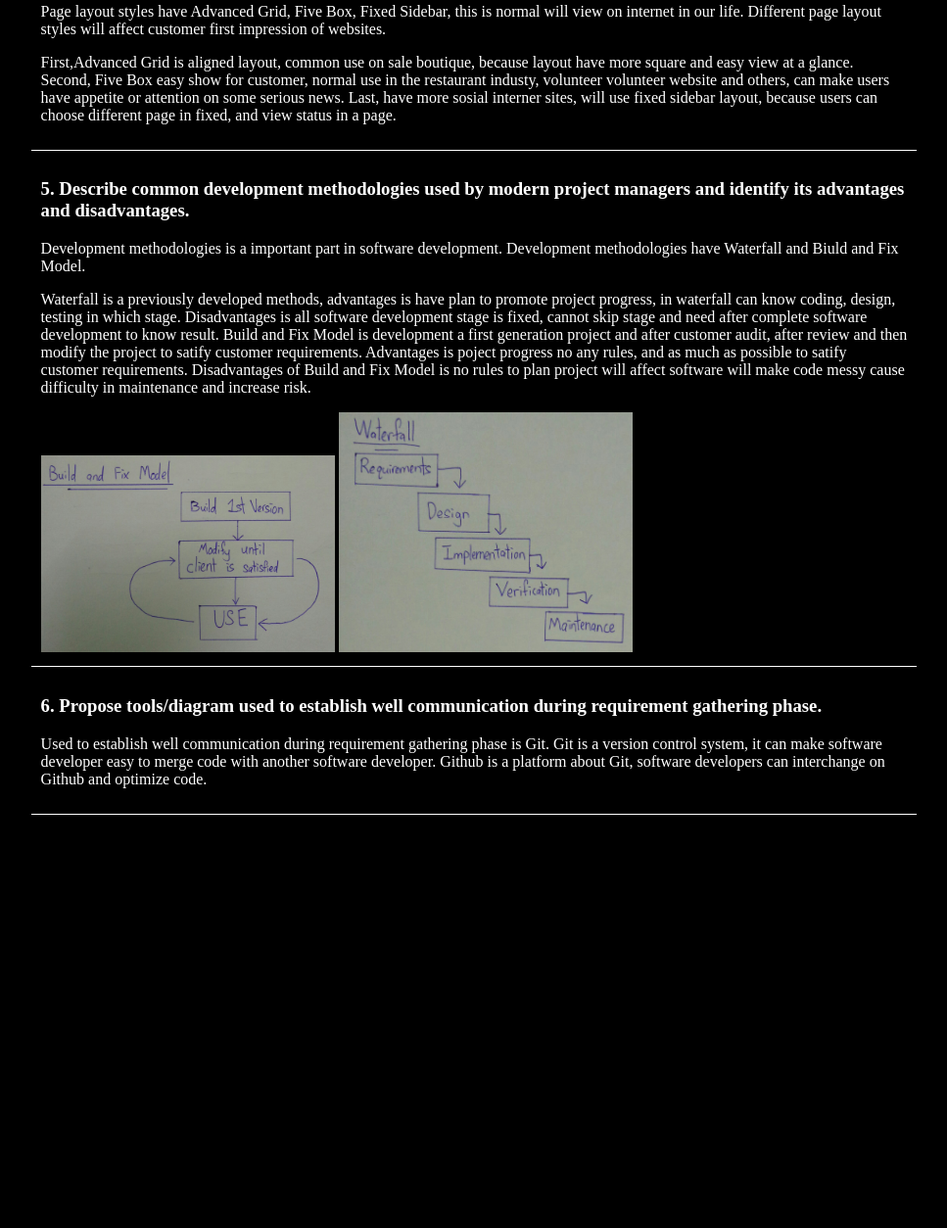
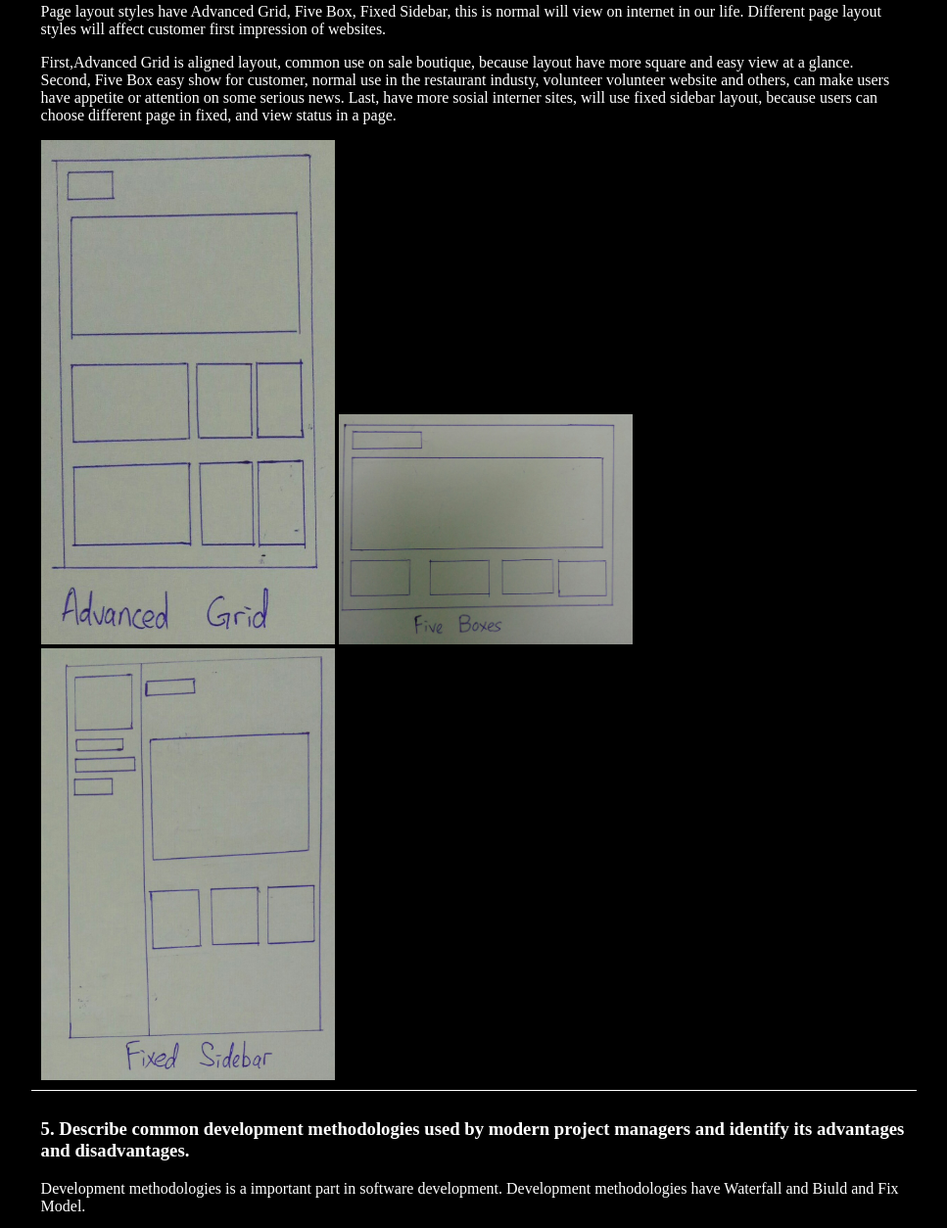
Before and after one commit to ywpin/Outcome02_YapWeiPin, a plain HTML site: page index.html in a window 1280 px wide. Shown: the part 625-1879 px from the top of the page at 98% size, without its empty margins (156-1123 px from the left). Before the commit the page ends 1465 px from the top, so only its background shows below. Drawn offline with Linux system fonts and the light colour scheme.

Commit message:
add imgs

```diff
--- a/index.html
+++ b/index.html
@@ -45,6 +45,9 @@
 			<p>
 				First,Advanced Grid is aligned layout, common use on sale boutique, because layout have more square and easy view at a glance. Second, Five Box easy show for customer, normal use in the restaurant industy, volunteer volunteer website and others, can make users have appetite or attention on some serious news. Last, have more sosial interner sites, will use fixed sidebar layout, because users can choose different page in fixed, and view status in a page.
 			</p>
+			<img src="imgs/layout1.jpg" />
+			<img src="imgs/layout2.jpg" />
+			<img src="imgs/layout3.jpg" />
 		</div>
 		<div>
 			<h3>
```
Also changed, not shown: imgs/layout1.jpg (added), imgs/layout2.jpg (added), imgs/layout3.jpg (added).
